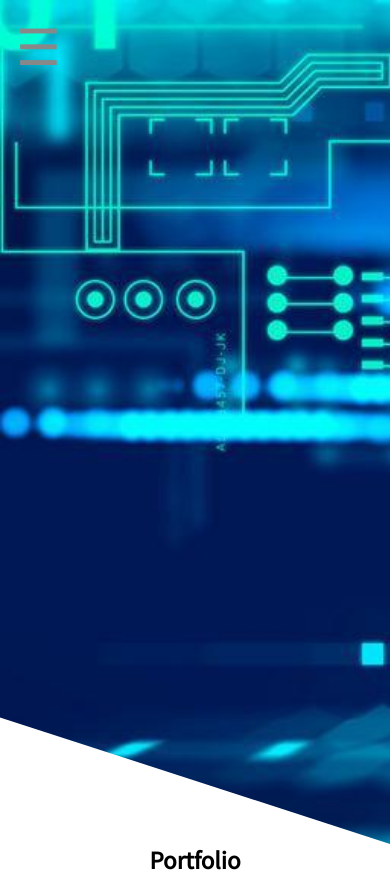
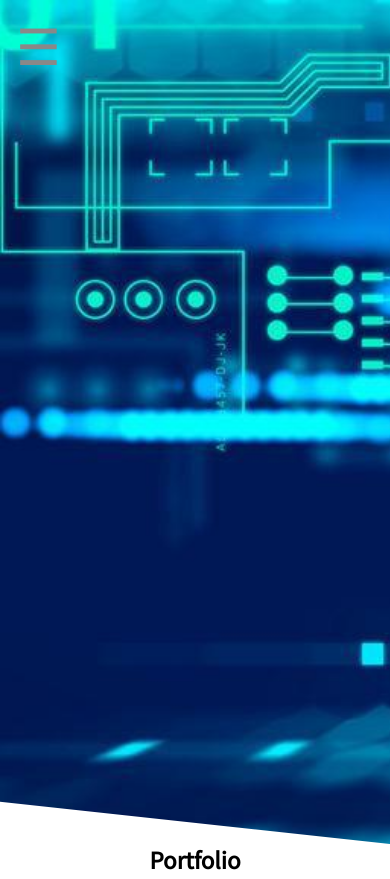
Before and after one commit to Callum15/Portfolio, a plain HTML site: page index.html in a window 390 px wide. Shown: the top 879 px of the page. Drawn offline with Linux system fonts and the light colour scheme.

Commit message:
Update style.css

```diff
--- a/css/style.css
+++ b/css/style.css
@@ -244,6 +244,13 @@ footer{
 
 
 @media (max-width:900px){
+	#hero{
+		-webkit-clip-path: polygon(0 0, 100% 0, 100% 100%, 0 90%);
+		clip-path: polygon(0 0, 100% 0, 100% 100%, 0 95%);
+	}
+
+
+
 	.leftPort{
 		width: 100%;
 	}
```
